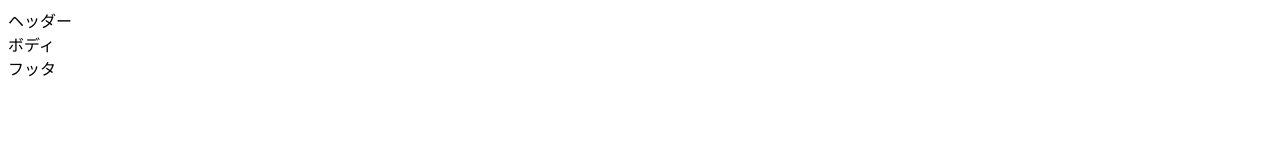
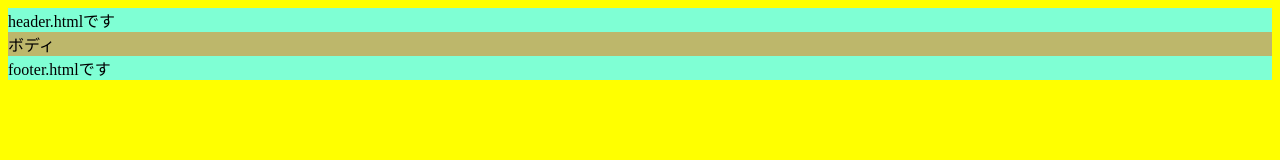
Before and after one commit to rasko-smo/RaskoLibrary, a plain HTML site: page index.html in a window 1280 px wide. Drawn offline with Linux system fonts and the light colour scheme.

Commit message:
共通ヘッダーと共通フッターを作成

```diff
--- /dev/null
+++ b/css/common.css
@@ -0,0 +1,13 @@
+body {
+    background-color: yellow;
+}
+
+#header, #footer {
+    margin: 0px;
+    padding: 0px;
+    background-color: aquamarine;
+}
+
+#main {
+    background-color: darkkhaki;
+}
--- /dev/null
+++ b/html/footer.html
@@ -0,0 +1 @@
+<div>footer.htmlです</div>
--- /dev/null
+++ b/html/header.html
@@ -0,0 +1 @@
+<div>header.htmlです</div>
--- a/index.html
+++ b/index.html
@@ -3,12 +3,13 @@
 <head>
     <meta charset="UTF-8">
     <meta name="viewport" content="width=device-width, initial-scale=1.0">
+    <link rel="stylesheet" href="/css/common.css">
     <title>ラスコの図書館</title>
 </head>
 <body>
-        <div id="header">ヘッダー</div>
-        <div id="body">ボディ</div>
-        <div id="footer">フッタ</div>
+        <div id="header"></div>
+        <div id="main">ボディ</div>
+        <div id="footer"></div>
         <script src="/js/index.js"></script>
 </body>
 </html>
--- a/js/index.js
+++ b/js/index.js
@@ -0,0 +1,6 @@
+fetch('../html/header.html')
+    .then((response) => response.text())
+    .then((data) => document.querySelector('#header').innerHTML = data);
+fetch('../html/footer.html')
+    .then((response) => response.text())
+    .then((data) => document.querySelector('#footer').innerHTML = data);
```
